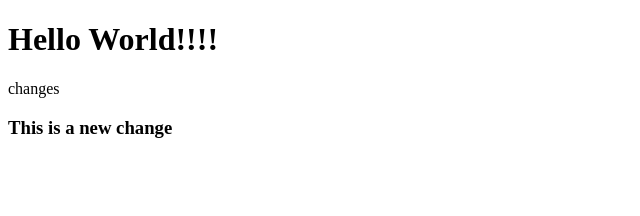
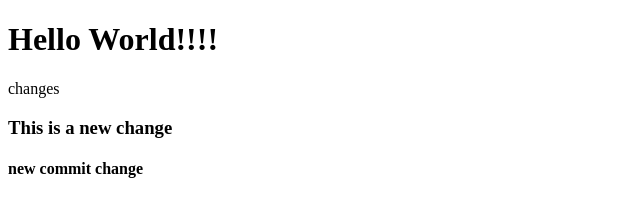
Before and after one commit to JuanTGit/intro_to_git, a plain HTML site: page index.html in a window 1280 px wide. Shown: the whole page, without its empty margins (0-640 px from the left). Drawn offline with Linux system fonts and the light colour scheme.

Commit message:
new h4 for homepage

```diff
--- a/index.html
+++ b/index.html
@@ -10,5 +10,6 @@
     <h1>Hello World!!!!</h1>
     <p>changes</p>
     <h3>This is a new change</h3>
+    <h4>new commit change</h4>
 </body>
 </html>
```
